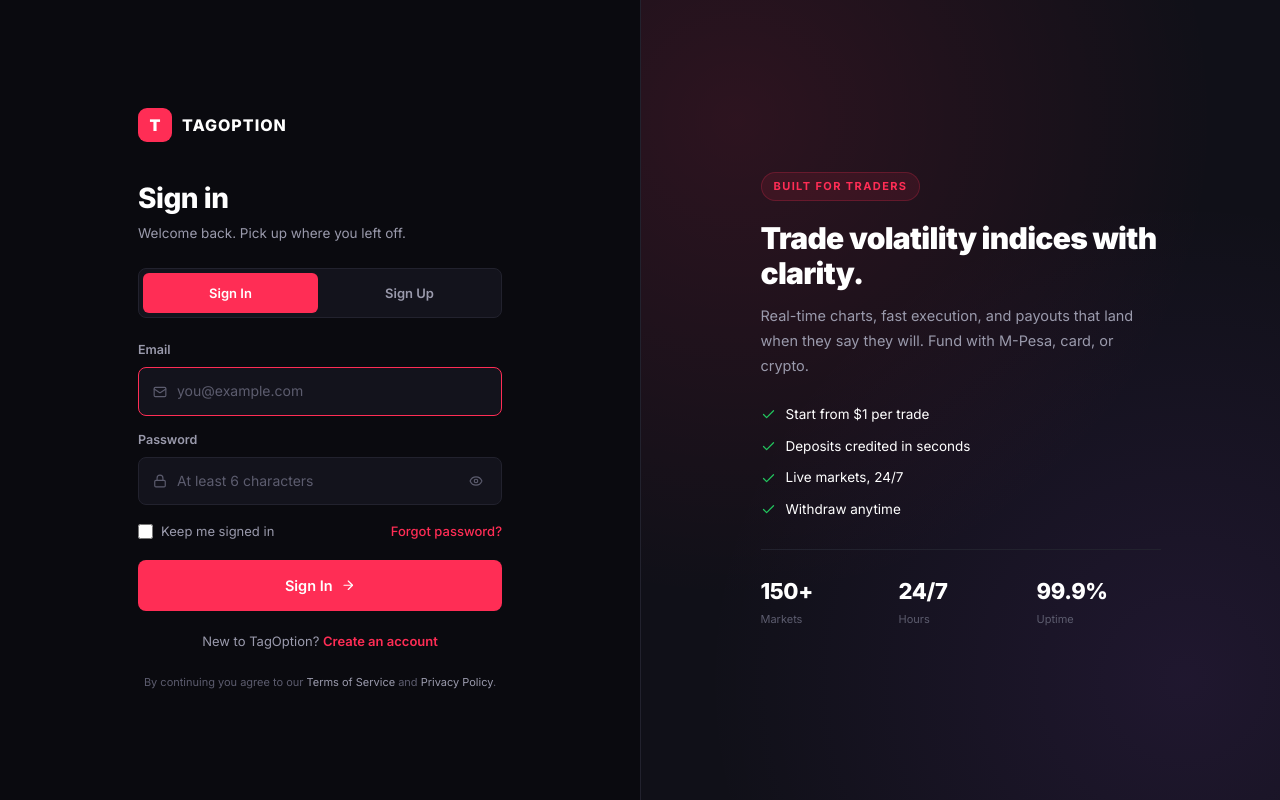
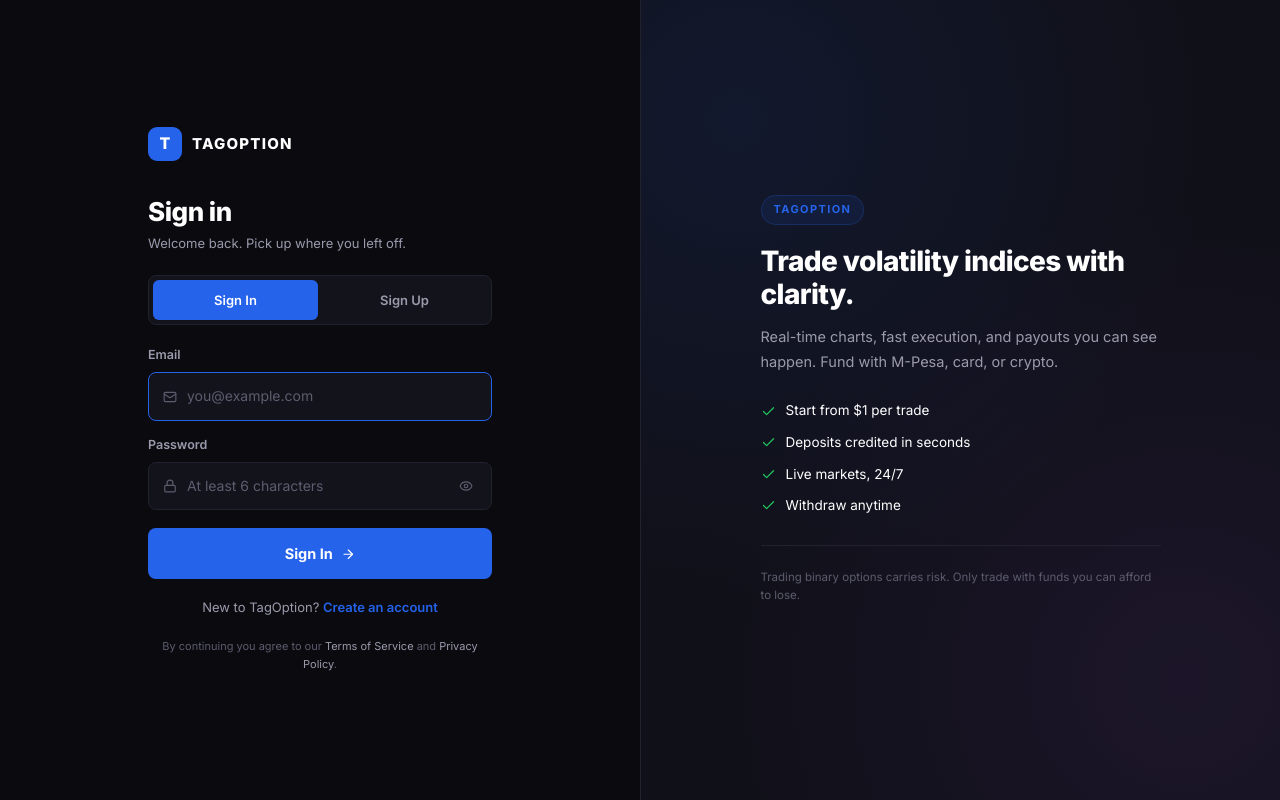
Before and after one commit to truelogic-lab/tagoption, a React (Vite) app: page /auth in a window 1280 px wide. Built offline with nearby package versions, Linux system fonts and the light colour scheme; no server answers.

Commit message:
client: blue-accent auth, remove fake stats and dead controls

```diff
--- a/src/pages/Auth.jsx
+++ b/src/pages/Auth.jsx
@@ -27,7 +27,6 @@ export default function Auth() {
     setTouched({});
   };
 
-  // Field-level validation
   const errors = {
     name:
       !isLogin && touched.name && form.name.trim().length < 2
@@ -89,7 +88,7 @@ export default function Auth() {
           <p className="auth__subtitle">
             {isLogin
               ? "Welcome back. Pick up where you left off."
-              : "Takes less than a minute. No paperwork, no waiting."}
+              : "Takes less than a minute."}
           </p>
         </div>
 
@@ -177,16 +176,6 @@ export default function Auth() {
             )}
           </label>
 
-          {isLogin && (
-            <div className="auth__row">
-              <label className="auth__check">
-                <input type="checkbox" />
-                <span>Keep me signed in</span>
-              </label>
-              <a href="#" className="auth__link">Forgot password?</a>
-            </div>
-          )}
-
           {error && (
             <div className="auth__error">
               <LuTriangleAlert />
@@ -196,7 +185,7 @@ export default function Auth() {
 
           <button
             type="submit"
-            className="btn btn-primary auth__submit"
+            className="auth__submit"
             disabled={loading}
           >
             {loading ? (
@@ -233,13 +222,13 @@ export default function Auth() {
 
       <aside className="auth__aside">
         <div className="auth__aside-inner">
-          <span className="auth__aside-tag">Built for traders</span>
+          <span className="auth__aside-tag">TagOption</span>
           <h2 className="auth__aside-title">
             Trade volatility indices with clarity.
           </h2>
           <p className="auth__aside-text">
-            Real-time charts, fast execution, and payouts that land when they say
-            they will. Fund with M-Pesa, card, or crypto.
+            Real-time charts, fast execution, and payouts you can see happen.
+            Fund with M-Pesa, card, or crypto.
           </p>
 
           <ul className="auth__perks">
@@ -249,20 +238,10 @@ export default function Auth() {
             <li><LuCheck /> Withdraw anytime</li>
           </ul>
 
-          <div className="auth__aside-stats">
-            <div className="auth__aside-stat">
-              <strong>150+</strong>
-              <span>Markets</span>
-            </div>
-            <div className="auth__aside-stat">
-              <strong>24/7</strong>
-              <span>Hours</span>
-            </div>
-            <div className="auth__aside-stat">
-              <strong>99.9%</strong>
-              <span>Uptime</span>
-            </div>
-          </div>
+          <p className="auth__aside-foot">
+            Trading binary options carries risk. Only trade with funds you can
+            afford to lose.
+          </p>
         </div>
       </aside>
     </div>
--- a/src/styles/auth.css
+++ b/src/styles/auth.css
@@ -15,7 +15,7 @@
   flex-direction: column;
   justify-content: center;
   width: 100%;
-  max-width: 460px;
+  max-width: 440px;
   padding: 40px 48px;
   margin-inline: auto;
 }
@@ -25,33 +25,35 @@
   align-items: center;
   gap: 10px;
   align-self: flex-start;
-  margin-bottom: 40px;
+  margin-bottom: 36px;
 }
 .auth__brand-badge {
-  width: 34px; height: 34px;
-  display: grid; place-items: center;
+  width: 34px;
+  height: 34px;
+  display: grid;
+  place-items: center;
   border-radius: 9px;
-  background: var(--red);
+  background: var(--blue);
   color: #fff;
-  font-weight: 900;
+  font-weight: 800;
   font-size: 16px;
 }
 .auth__brand-text {
-  font-size: 16px;
+  font-size: 15px;
   font-weight: 800;
-  letter-spacing: 1px;
+  letter-spacing: 1.2px;
 }
 
-.auth__head { margin-bottom: 24px; }
+.auth__head { margin-bottom: 22px; }
 .auth__title {
-  font-size: 28px;
+  font-size: 26px;
   font-weight: 800;
   letter-spacing: -0.5px;
   line-height: 1.15;
-  margin-bottom: 8px;
+  margin-bottom: 6px;
 }
 .auth__subtitle {
-  font-size: 13.5px;
+  font-size: 13px;
   color: var(--text-2);
   line-height: 1.55;
 }
@@ -62,7 +64,7 @@
   grid-template-columns: 1fr 1fr;
   gap: 4px;
   padding: 4px;
-  margin-bottom: 22px;
+  margin-bottom: 20px;
   border-radius: var(--r-sm);
   background: var(--card);
   border: 1px solid var(--border);
@@ -77,7 +79,7 @@
 }
 .auth__switch-btn.is-active {
   color: #fff;
-  background: var(--red);
+  background: var(--blue);
 }
 
 /* Form */
@@ -105,8 +107,11 @@
   border: 1px solid var(--border);
   transition: border-color .15s, background-color .15s;
 }
-.auth__input:focus-within { border-color: var(--red); }
-.auth__input.is-error { border-color: var(--danger); background: rgba(239,68,68,.04); }
+.auth__input:focus-within { border-color: var(--blue); }
+.auth__input.is-error {
+  border-color: var(--red);
+  background: rgba(255, 45, 85, 0.04);
+}
 .auth__input-icon {
   flex-shrink: 0;
   font-size: 14px;
@@ -136,7 +141,7 @@
   display: block;
   margin-top: 6px;
   font-size: 11.5px;
-  color: var(--danger);
+  color: var(--red);
 }
 
 /* Row: remember / forgot */
@@ -154,8 +159,8 @@
   color: var(--text-2);
   cursor: pointer;
 }
-.auth__check input { accent-color: var(--red); width: 15px; height: 15px; }
-.auth__link { color: var(--red); font-weight: 500; }
+.auth__check input { accent-color: var(--blue); width: 15px; height: 15px; }
+.auth__link { color: var(--blue); font-weight: 500; }
 .auth__link:hover { text-decoration: underline; }
 
 /* Global form error */
@@ -166,9 +171,9 @@
   padding: 11px 14px;
   border-radius: var(--r-sm);
   font-size: 13px;
-  background: rgba(239,68,68,.08);
-  border: 1px solid rgba(239,68,68,.3);
-  color: var(--danger);
+  background: rgba(255, 45, 85, 0.08);
+  border: 1px solid rgba(255, 45, 85, 0.3);
+  color: var(--red);
 }
 .auth__error svg { flex-shrink: 0; font-size: 15px; }
 
@@ -177,40 +182,57 @@
   margin-top: 4px;
   padding: 14px;
   font-size: 14.5px;
+  background: var(--blue);
+  color: #fff;
+  border: 0;
+  border-radius: var(--r-sm);
+  font-weight: 700;
+  display: inline-flex;
+  align-items: center;
+  justify-content: center;
+  gap: 8px;
+  cursor: pointer;
+  transition: background .15s ease, opacity .15s ease;
 }
+.auth__submit:hover:not(:disabled) { background: #3b82f6; }
 .auth__submit:disabled { opacity: .7; cursor: wait; }
 
 .auth__spinner {
-  width: 14px; height: 14px;
+  width: 14px;
+  height: 14px;
   border-radius: 50%;
-  border: 2px solid rgba(255,255,255,.35);
+  border: 2px solid rgba(255, 255, 255, .35);
   border-top-color: #fff;
   animation: authSpin .7s linear infinite;
 }
 @keyframes authSpin { to { transform: rotate(360deg); } }
 
 .auth__foot {
-  margin-top: 6px;
+  margin-top: 4px;
   text-align: center;
   font-size: 13px;
   color: var(--text-2);
 }
 .auth__inline-link {
-  color: var(--red);
+  color: var(--blue);
   font-weight: 600;
   font-size: 13px;
+  background: transparent;
+  border: 0;
+  padding: 0;
+  cursor: pointer;
 }
 .auth__inline-link:hover { text-decoration: underline; }
 
 .auth__legal {
-  margin-top: 22px;
+  margin-top: 20px;
   font-size: 11px;
   color: var(--text-3);
   text-align: center;
   line-height: 1.6;
 }
 .auth__legal a { color: var(--text-2); }
-.auth__legal a:hover { color: var(--red); }
+.auth__legal a:hover { color: var(--blue); }
 
 /* ---------- Aside panel ---------- */
 .auth__aside {
@@ -219,13 +241,12 @@
   padding: 56px;
   border-left: 1px solid var(--border);
   background:
-    radial-gradient(circle at 15% 15%, rgba(255,45,85,.12) 0%, transparent 55%),
-    radial-gradient(circle at 85% 85%, rgba(168,85,247,.10) 0%, transparent 55%),
+    radial-gradient(circle at 15% 15%, rgba(37, 99, 235, 0.10) 0%, transparent 55%),
+    radial-gradient(circle at 85% 85%, rgba(168, 85, 247, 0.08) 0%, transparent 55%),
     var(--bg-2);
 }
-.auth__aside-inner {
-  max-width: 400px;
-}
+.auth__aside-inner { max-width: 400px; }
+
 .auth__aside-tag {
   display: inline-block;
   padding: 5px 12px;
@@ -235,15 +256,15 @@
   font-weight: 700;
   letter-spacing: 1.4px;
   text-transform: uppercase;
-  color: var(--red);
-  background: rgba(255,45,85,.1);
-  border: 1px solid rgba(255,45,85,.22);
+  color: var(--blue);
+  background: rgba(37, 99, 235, 0.10);
+  border: 1px solid rgba(37, 99, 235, 0.22);
 }
 .auth__aside-title {
-  font-size: 30px;
-  font-weight: 900;
-  line-height: 1.15;
-  letter-spacing: -0.7px;
+  font-size: 28px;
+  font-weight: 800;
+  line-height: 1.18;
+  letter-spacing: -0.6px;
   margin-bottom: 14px;
 }
 .auth__aside-text {
@@ -258,6 +279,8 @@
   flex-direction: column;
   gap: 10px;
   margin-bottom: 28px;
+  padding: 0;
+  list-style: none;
 }
 .auth__perks li {
   display: flex;
@@ -272,25 +295,12 @@
   font-size: 15px;
 }
 
-.auth__aside-stats {
-  display: grid;
-  grid-template-columns: repeat(3, 1fr);
-  gap: 14px;
-  padding-top: 24px;
+.auth__aside-foot {
+  padding-top: 22px;
   border-top: 1px solid var(--border);
-}
-.auth__aside-stat strong {
-  display: block;
-  font-size: 22px;
-  font-weight: 800;
-  letter-spacing: -0.4px;
-  color: var(--text);
-}
-.auth__aside-stat span {
-  display: block;
-  font-size: 11px;
+  font-size: 11.5px;
+  line-height: 1.6;
   color: var(--text-3);
-  margin-top: 2px;
 }
 
 /* ---------- Responsive ---------- */
@@ -299,15 +309,15 @@
   .auth__aside { display: none; }
   .auth__panel {
     padding: 32px 20px 48px;
-    max-width: 460px;
+    max-width: 440px;
   }
-  .auth__brand { margin-bottom: 32px; }
-  .auth__title { font-size: 24px; }
+  .auth__brand { margin-bottom: 28px; }
+  .auth__title { font-size: 22px; }
 }
 
 @media (max-width: 480px) {
   .auth__panel { padding: 24px 16px 40px; }
   .auth__brand { margin-bottom: 24px; }
-  .auth__title { font-size: 22px; }
-  .auth__subtitle { font-size: 13px; }
+  .auth__title { font-size: 21px; }
+  .auth__subtitle { font-size: 12.5px; }
 }
```
